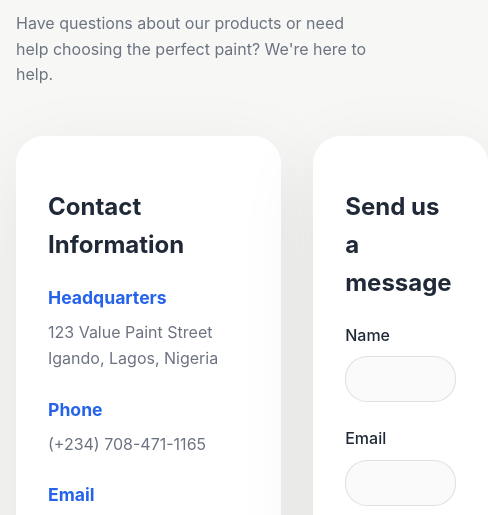
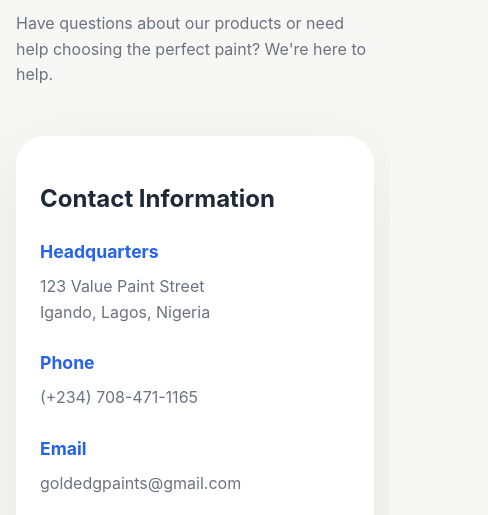
Before and after one commit to Joseph-Akin/Gold-Edge-, a plain HTML site: page contact.html in a window 390 px wide. Shown: the part 257-772 px from the top of the page, 488 px wide, since content can reach past the window. Drawn offline with Linux system fonts and the light colour scheme.

Commit message:
Contact page now responsive to mobile

```diff
--- a/styles.css
+++ b/styles.css
@@ -9,7 +9,7 @@
 */
 
 :root {
-  color-scheme: dark;
+  color-scheme: light;
   --bg: #f7f7f5;
   --panel: #ffffff;
   --panel-soft: #fafafa;
@@ -802,6 +802,15 @@ button {
   .color-grid {
     grid-template-columns: repeat(auto-fill, minmax(140px, 1fr));
   }
+
+  .contact-grid {
+    grid-template-columns: 1fr;
+  }
+
+  .contact-info,
+  .contact-form {
+    padding: 1.5rem;
+  }
 }
 
 
```
